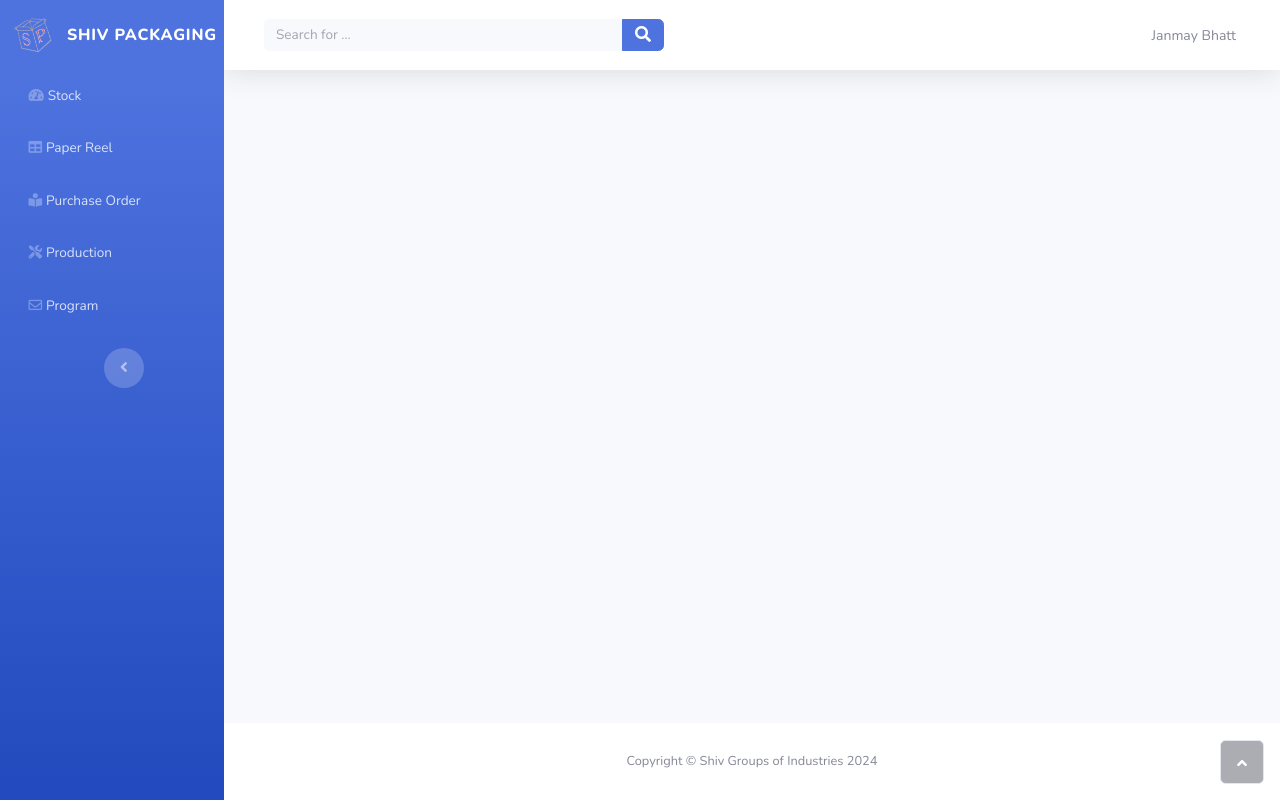
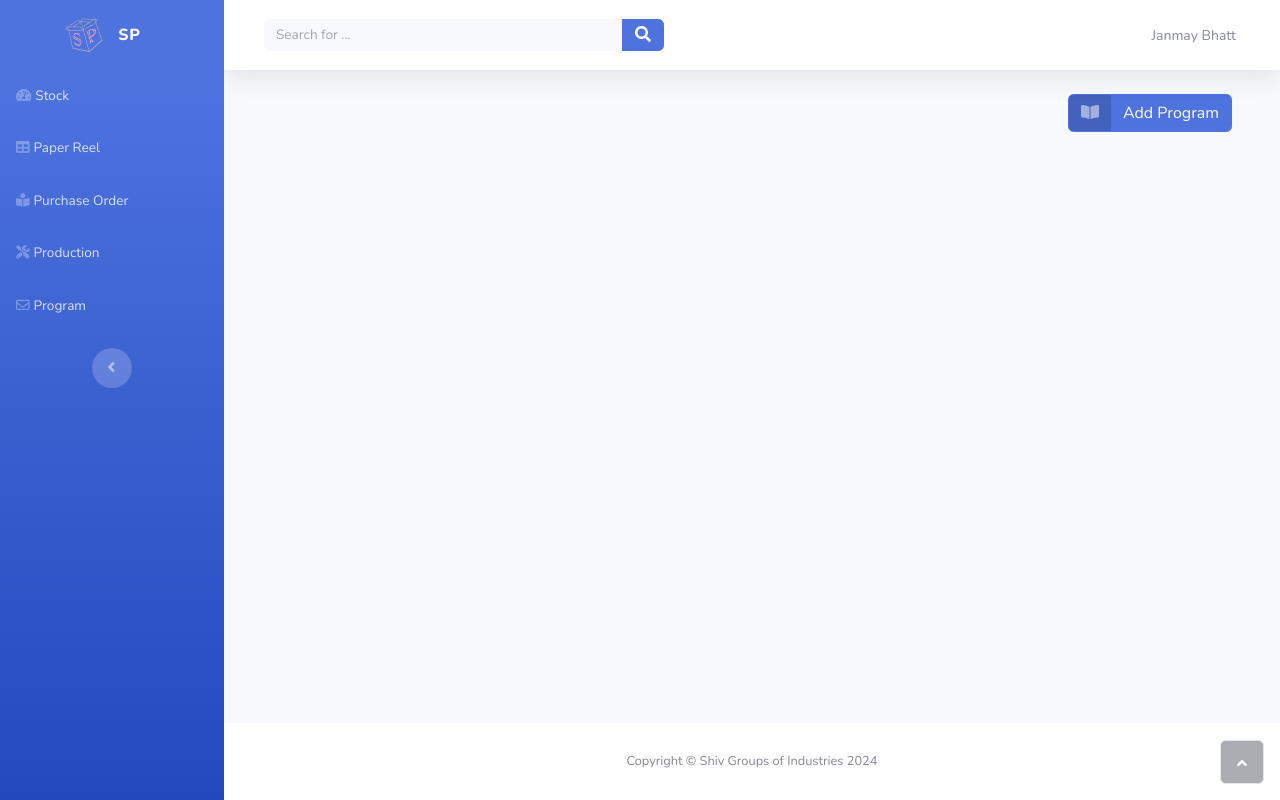
Before and after one commit to JANMAY007/SGIWebsite, a Django app: template templates/program.html in a window 1280 px wide. Run offline with Django 5.2, Linux system fonts and the light colour scheme; the template is opened without the code that fills it, so the values that code supplies are empty; some libraries are stand-ins or nearby versions.

Commit message:
Added Program Templates

```diff
--- a/Corrugation/urls.py
+++ b/Corrugation/urls.py
@@ -17,5 +17,5 @@ urlpatterns = [
     path('add-product/', add_product, name='add_product'),
     path('add-dispatch/', add_dispatch, name='add_dispatch'),
     path('delete-purchase-order/<int:pk>/', delete_purchase_order, name='delete_purchase_order'),
-    path('program/', daily_program, name='program'),
+    path('daily-program/', daily_program, name='daily_program'),
 ]
--- a/Corrugation/views.py
+++ b/Corrugation/views.py
@@ -240,12 +240,12 @@ def daily_program(request):
         program_date = datetime.strptime(program_date_str, '%Y-%m-%d').date()
         # Create a new Program instance
         Program.objects.create(
-            product=product_name,
+            product=Product.objects.get(product_name=product_name),
             program_quantity=program_quantity,
             program_date=program_date,
             program_notes=program_notes
         )
-        return redirect('Corrugation:program')
+        return redirect('Corrugation:daily_program')
     programs = Program.objects.filter(active=True)
     # Prepare data to return
     programs_data = []
@@ -293,5 +293,6 @@ def daily_program(request):
         programs_data.append(program_data)
     context = {
         'programs': programs_data,
+        'products': Product.objects.all().values('product_name'),
     }
     return render(request, 'program.html', context)
--- a/templates/base.html
+++ b/templates/base.html
@@ -30,7 +30,7 @@
                 {% endcomment %}
                 <img src="{% static 'logo/logo.png' %}" alt="logo" style="max-width: 35px">
             </div>
-            <div class="sidebar-brand-text mx-3"><span>Shiv Packaging</span></div>
+            <div class="sidebar-brand-text mx-3"><span>SP</span></div>
         </a>
             <ul class="navbar-nav text-light" id="accordionSidebar">
                 <li class="nav-item"><a class="nav-link" href="{% url 'Corrugation:index' %}"><i
@@ -41,7 +41,7 @@
                         class="fas fa-book-reader"></i><span>Purchase Order</span></a></li>
                 <li class="nav-item"><a class="nav-link" href="/production.html"><i class="fas fa-tools"></i><span>Production</span></a>
                 </li>
-                <li class="nav-item"><a class="nav-link" href="{% url 'Corrugation:program' %}"><i class="far fa-envelope"></i><span>Program</span></a>
+                <li class="nav-item"><a class="nav-link" href="{% url 'Corrugation:daily_program' %}"><i class="far fa-envelope"></i><span>Program</span></a>
                 </li>
             </ul>
             <div class="text-center d-none d-md-inline">
--- a/templates/program.html
+++ b/templates/program.html
@@ -4,12 +4,76 @@
 {% endblock %}
 
 {% block content %}
+    <div class="container float-end">
+        <!-- Button to trigger modal -->
+        <button type="button" class="float-end btn btn-primary btn-icon-split" data-bs-toggle="modal"
+                data-bs-target="#addProgramModal">
+        <span class="text-white-50 icon">
+            <i class="fas fa-book-open"></i>
+        </span>
+            <span class="text-white text">Add Program</span>
+        </button>
+    </div>
+
+    <!-- Modal -->
+    <div class="modal fade" id="addProgramModal" tabindex="-1" role="dialog" aria-labelledby="addProgramModalLabel"
+         aria-hidden="true">
+        <div class="modal-dialog" role="document">
+            <div class="modal-content">
+                <div class="modal-header">
+                    <h5 class="modal-title" id="addProgramModalLabel">Add Program</h5>
+                    <button type="button" class="close" data-dismiss="modal" aria-label="Close">
+                        <span aria-hidden="true">&times;</span>
+                    </button>
+                </div>
+                <div class="modal-body">
+                    <!-- Form to add new program -->
+                    <form method="post" id="addProgramForm" action="{% url 'Corrugation:daily_program' %}">
+                        {% csrf_token %}
+                        <div class="form-group">
+                            <label for="product_name">Product Name</label>
+                            <select class="form-control" id="product_name" name="product_name" required>
+                                <option value="" selected disabled>Select Product</option>
+                                {% for product in products %}
+                                    <option value="{{ product.product_name }}">{{ product.product_name }}</option>
+                                {% endfor %}
+                            </select>
+                        </div>
+                        <div class="form-group">
+                            <label for="program_quantity">Program Quantity</label>
+                            <input type="number" class="form-control" id="program_quantity" name="program_quantity"
+                                   required>
+                        </div>
+                        <div class="form-group">
+                            <label for="program_date">Program Date</label>
+                            <input type="date" class="form-control" id="program_date" name="program_date" required>
+                        </div>
+                        <div class="form-group">
+                            <label for="program_notes">Program Notes</label>
+                            <textarea class="form-control" id="program_notes" name="program_notes" rows="3"
+                                      required></textarea>
+                        </div>
+                        <button type="submit" class="btn btn-primary">Save Program</button>
+                    </form>
+                </div>
+            </div>
+        </div>
+    </div>
+
     {% for program in programs %}
         <div class="card shadow mb-4">
             <div class="card-header py-3">
-                <h6 class="text-primary m-0 fw-bold">Product name - Parle G 50 gm<span
-                        class="float-end">21-03-2024</span>
-                </h6>
+                <div class="d-flex justify-content-between align-items-center">
+                    <h5 class="text-primary m-0 fw-bold">
+                        Product name - {{ program.product_name }}
+                    </h5>
+                    <div class="flex-grow-1 text-center">
+                        <h5 class="text-secondary">Quantity - {{ program.program_quantity }}</h5>
+                    </div>
+                    <h5 class="m-0 fw-bold">
+                        <span>{{ program.program_date }}</span>
+                    </h5>
+                </div>
             </div>
             <div class="card-body">
                 <!-- Start: Card Primary -->
@@ -18,37 +82,43 @@
                         <div class="row align-items-center no-gutters">
                             <div class="col me-2">
                                 <div class="text-uppercase text-primary fw-bold text-xs mb-1"><span>Size</span></div>
-                                <div class="text-dark fw-bold h5 mb-0"><span>41 X 61</span><span
-                                        style="display: inline-block;position: relative;font-size: 10px;"><span
-                                        class="text-center"
-                                        style="display: block;border-bottom-width: 1px;border-bottom-style: solid;">3</span><span
-                                        class="text-center" style="display: block;">4</span></span></div>
+                                <div class="text-dark fw-bold h5 mb-0">
+                                    <span>{{ program.size }}</span>
+                                    {% comment %}
+                                    	<span style="display: inline-block;position: relative;font-size: 10px;">
+                                            <span class="text-center" style="display: block;border-bottom-width: 1px;border-bottom-style: solid;">3</span>
+                                            <span class="text-center" style="display: block;">4</span>
+                                        </span>
+                                    {% endcomment %}
+                                </div>
                             </div>
                             <div class="col me-2">
                                 <div class="text-uppercase text-primary fw-bold text-xs mb-1"><span>Box No.</span></div>
-                                <div class="text-dark fw-bold h5 mb-0"><span>BH-177</span></div>
+                                <div class="text-dark fw-bold h5 mb-0"><span>{{ program.box_no }}</span></div>
                             </div>
                         </div>
                         <div class="row align-items-center no-gutters">
                             <div class="col me-2">
                                 <div class="text-uppercase text-success fw-bold text-xs mb-1"><span>OD</span></div>
-                                <div class="text-dark fw-bold h5 mb-0"><span>493 X 273 X 236</span></div>
+                                <div class="text-dark fw-bold h5 mb-0">
+                                    <span>{{ program.outer_length }} X {{ program.outer_breadth }} X {{ program.outer_depth }}</span>
+                                </div>
                             </div>
                             <div class="col me-2">
                                 <div class="text-uppercase text-success fw-bold text-xs mb-1"><span>BOX</span></div>
-                                <div class="text-dark fw-bold h5 mb-0"><span>180/180/140</span></div>
+                                <div class="text-dark fw-bold h5 mb-0"><span>{{ program.box }}</span></div>
                             </div>
                         </div>
                         <div class="row align-items-center no-gutters">
                             <div class="col me-2">
                                 <div class="text-uppercase text-primary fw-bold text-xs mb-1"><span class="text-danger">Colour</span>
                                 </div>
-                                <div class="text-dark fw-bold h5 mb-0"><span>Dark Green</span></div>
+                                <div class="text-dark fw-bold h5 mb-0"><span>{{ program.color }}</span></div>
                             </div>
                             <div class="col me-2">
                                 <div class="text-uppercase text-primary fw-bold text-xs mb-1"><span class="text-danger">Weight</span>
                                 </div>
-                                <div class="text-dark fw-bold h5 mb-0"><span>549 gm</span></div>
+                                <div class="text-dark fw-bold h5 mb-0"><span>{{ program.weight }}</span></div>
                             </div>
                         </div>
                     </div>
@@ -59,7 +129,7 @@
                         <h6 class="text-primary m-0 fw-bold">Note:</h6>
                     </div>
                     <div class="card-body">
-                        <p class="m-0">Call Upenbhai at time of printing</p>
+                        <p class="m-0">{{ program.program_notes }}</p>
                     </div>
                 </div><!-- End: Basic Card -->
                 <!-- Start: Card Primary -->
@@ -67,82 +137,60 @@
                     <div class="card-header py-3">
                         <h6 class="text-primary m-0 fw-bold">Partitions</h6>
                     </div>
+                    {% for partition in program.partitions %}
                         <div class="card-body">
                             <div class="row align-items-center no-gutters">
                                 <div class="col me-2">
-                                <div class="text-uppercase text-primary fw-bold text-xs mb-1"><span>Size</span></div>
-                                <div class="text-dark fw-bold h5 mb-0"><span>41 X 61</span><span
-                                        style="display: inline-block;position: relative;font-size: 10px;"><span
-                                        class="text-center"
-                                        style="display: block;border-bottom-width: 1px;border-bottom-style: solid;">3</span><span
-                                        class="text-center" style="display: block;">4</span></span></div>
+                                    <div class="text-uppercase text-primary fw-bold text-xs mb-1"><span>Size</span>
+                                    </div>
+                                    <div class="text-dark fw-bold h5 mb-0">
+                                        <span>{{ partition.partition_size }}</span>
+                                        {% comment %}
+                                    	<span style="display: inline-block;position: relative;font-size: 10px;">
+                                            <span class="text-center" style="display: block;border-bottom-width: 1px;border-bottom-style: solid;">3</span>
+                                            <span class="text-center" style="display: block;">4</span>
+                                        </span>
+                                    {% endcomment %}
+                                    </div>
                                 </div>
                                 <div class="col me-2">
                                     <div class="text-uppercase text-primary fw-bold text-xs mb-1"><span>OD</span></div>
-                                <div class="text-dark fw-bold h5 mb-0"><span>50 + 270 + 50 = 370 X 233/H</span></div>
+                                    <div class="text-dark fw-bold h5 mb-0">
+                                        <span>{{ partition.partition_od }}</span></div>
                                 </div>
                             </div>
                             <div class="row align-items-center no-gutters">
                                 <div class="col me-2">
-                                <div class="text-uppercase text-success fw-bold text-xs mb-1"><span>Cuts</span></div>
-                                <div class="text-dark fw-bold h5 mb-0"><span>D - 4, L - 2</span></div>
+                                    <div class="text-uppercase text-success fw-bold text-xs mb-1"><span>Cuts</span>
+                                    </div>
+                                    <div class="text-dark fw-bold h5 mb-0">
+                                        <span>D - {{ partition.deckle_cut }}, L - {{ partition.length_cut }}</span>
+                                    </div>
                                 </div>
                                 <div class="col me-2">
-                                <div class="text-uppercase text-success fw-bold text-xs mb-1"><span>Type</span></div>
-                                <div class="text-dark fw-bold h5 mb-0"><span>Vertical</span></div>
+                                    <div class="text-uppercase text-success fw-bold text-xs mb-1"><span>Type</span>
+                                    </div>
+                                    <div class="text-dark fw-bold h5 mb-0">
+                                        <span>{{ partition.partition_type }}</span></div>
                                 </div>
                             </div>
                             <div class="row align-items-center no-gutters">
                                 <div class="col me-2">
                                     <div class="text-uppercase text-primary fw-bold text-xs mb-1"><span
                                             class="text-danger">Ply</span></div>
-                                <div class="text-dark fw-bold h5 mb-0"><span>3 ply</span></div>
+                                    <div class="text-dark fw-bold h5 mb-0"><span>{{ partition.ply_no }}</span>
+                                    </div>
                                 </div>
                                 <div class="col me-2">
-                                <div class="text-uppercase text-primary fw-bold text-xs mb-1"><span class="text-danger">Weight</span>
+                                    <div class="text-uppercase text-primary fw-bold text-xs mb-1"><span
+                                            class="text-danger">Weight</span>
                                     </div>
-                                <div class="text-dark fw-bold h5 mb-0"><span>481 gm</span></div>
+                                    <div class="text-dark fw-bold h5 mb-0">
+                                        <span>{{ partition.partition_weight }}</span></div>
                                 </div>
                             </div>
                         </div>
-                    <div class="card-body">
-                        <div class="row align-items-center no-gutters">
-                            <div class="col me-2">
-                                <div class="text-uppercase text-primary fw-bold text-xs mb-1"><span>Size</span></div>
-                                <div class="text-dark fw-bold h5 mb-0"><span>41 X 61</span><span
-                                        style="display: inline-block;position: relative;font-size: 10px;"><span
-                                        class="text-center"
-                                        style="display: block;border-bottom-width: 1px;border-bottom-style: solid;">3</span><span
-                                        class="text-center" style="display: block;">4</span></span></div>
-                            </div>
-                            <div class="col me-2">
-                                <div class="text-uppercase text-primary fw-bold text-xs mb-1"><span>OD</span></div>
-                                <div class="text-dark fw-bold h5 mb-0"><span>50 + 270 + 50 = 370 X 233/H</span></div>
-                            </div>
-                        </div>
-                        <div class="row align-items-center no-gutters">
-                            <div class="col me-2">
-                                <div class="text-uppercase text-success fw-bold text-xs mb-1"><span>Cuts</span></div>
-                                <div class="text-dark fw-bold h5 mb-0"><span>D - 4, L - 2</span></div>
-                            </div>
-                            <div class="col me-2">
-                                <div class="text-uppercase text-success fw-bold text-xs mb-1"><span>Type</span></div>
-                                <div class="text-dark fw-bold h5 mb-0"><span>Z-type</span></div>
-                            </div>
-                        </div>
-                        <div class="row align-items-center no-gutters">
-                            <div class="col me-2">
-                                <div class="text-uppercase text-primary fw-bold text-xs mb-1"><span
-                                        class="text-danger">Ply</span></div>
-                                <div class="text-dark fw-bold h5 mb-0"><span>3 ply</span></div>
-                            </div>
-                            <div class="col me-2">
-                                <div class="text-uppercase text-primary fw-bold text-xs mb-1"><span class="text-danger">Weight</span>
-                                </div>
-                                <div class="text-dark fw-bold h5 mb-0"><span>481 gm</span></div>
-                            </div>
-                        </div>
-                    </div>
+                    {% endfor %}
                 </div><!-- End: Card Primary -->
             </div>
         </div>
```
Lines whose indentation alone changed are shown as unchanged.
